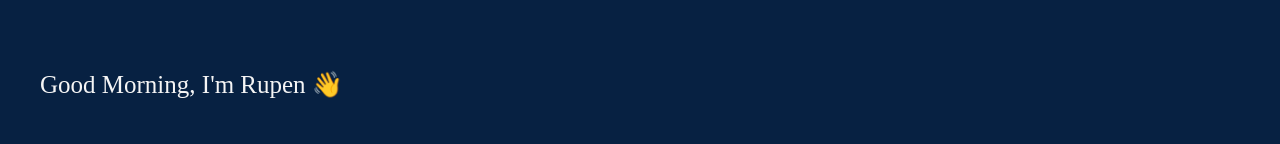
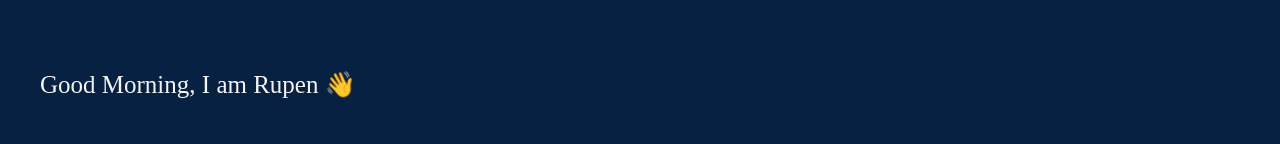
Before and after one commit to rupenjarsaniya/Portfolio, a Next.js app in the folder client/: page / in a window 1280 px wide. Shown: the part 133-277 px from the top of the page. Built offline with nearby package versions, Linux system fonts and the light colour scheme.

Commit message:
init routing

```diff
--- a/client/src/components/Home/Home.tsx
+++ b/client/src/components/Home/Home.tsx
@@ -27,7 +27,7 @@ export const Home = () => {
       <div className={s.head}>Click on The Moon 😉</div>
       <div className={s.body}>
         <div className={s.contentLeft}>
-          <p className={s.greeting}>Good Morning, I'm Rupen 👋</p>
+          <p className={s.greeting}>Good Morning, I am Rupen 👋</p>
           <h1 className={s.title}>
             Rupenkumar
             <br />
--- /dev/null
+++ b/client/src/pages/about.tsx
@@ -0,0 +1,3 @@
+import { FC } from "react";
+
+export const About: FC = () => <>About</>;
--- a/client/src/pages/index.tsx
+++ b/client/src/pages/index.tsx
@@ -1,7 +1,7 @@
 import Head from "next/head";
 import { useTheme } from "next-themes";
 import { useEffect, useState } from "react";
-import { Home } from "../components/Home";
+import { Home } from "@/components/Home";
 
 export default function Index() {
   const { theme, setTheme } = useTheme();
--- /dev/null
+++ b/client/src/pages/project.tsx
@@ -0,0 +1,3 @@
+import { FC } from "react";
+
+export const Project: FC = () => <>Project</>;
--- /dev/null
+++ b/client/src/pages/skills.tsx
@@ -0,0 +1,3 @@
+import { FC } from "react";
+
+export const Skills: FC = () => <>Skills</>;
--- /dev/null
+++ b/client/src/pages/sociallink.tsx
@@ -0,0 +1,3 @@
+import { FC } from "react";
+
+export const Sociallink: FC = () => <>Sociallink</>;
--- /dev/null
+++ b/client/src/pages/technology.tsx
@@ -0,0 +1,3 @@
+import { FC } from "react";
+
+export const Technology: FC = () => <>Technology</>;
```
